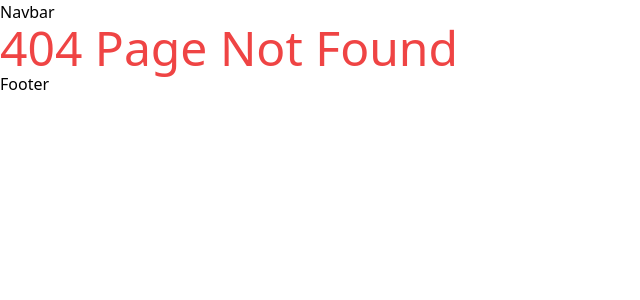
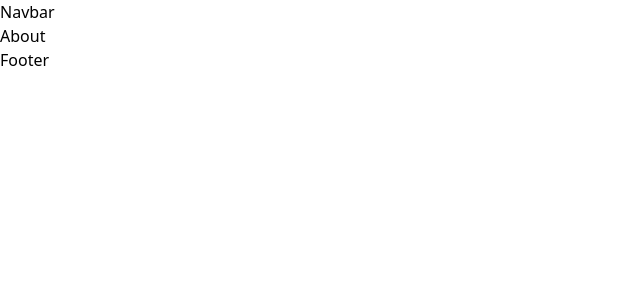
Before and after one commit to adarsh23012003/CMS-frontend-admin, a React (Create React App) app: page /about in a window 1280 px wide. Before the commit this address had no page. Shown: the top 300 px of the page, without its empty margins (0-640 px from the left). Built offline with nearby package versions, Linux system fonts and the light colour scheme.

Commit message:
About route added

```diff
--- a/src/App.js
+++ b/src/App.js
@@ -4,6 +4,7 @@
 import NoPage from "./Pages/NoPage";
 import Login from "./Pages/Users/Login";
 import Register from "./Pages/Users/Register";
+import About from "./Pages/About";
 
 function App() {
   return (
@@ -13,6 +14,7 @@
         <Route path='/contact' element={<Contact />} />
         <Route path='/register' element={<Register />} />
         <Route path='/login' element={<Login />} />
+        <Route path='/about' element={<About />} />
         <Route path='*' element={<NoPage />} />
       </Routes>
     </>
--- /dev/null
+++ b/src/Pages/About/index.js
@@ -0,0 +1,13 @@
+import React from "react";
+
+function About() {
+  return (
+    <>
+      <div>
+        <h1>About</h1>
+      </div>
+    </>
+  );
+}
+
+export default About;
```
